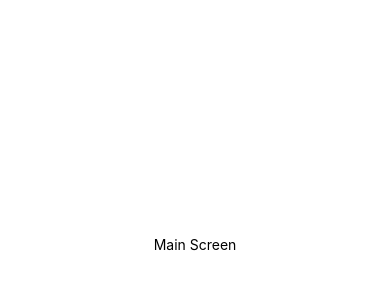
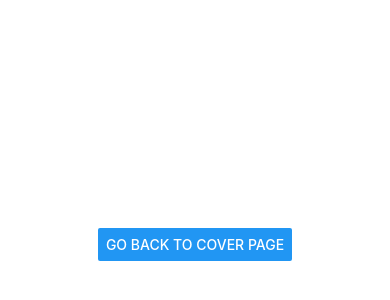
Before and after one commit to jingjing529/CS125-Zotfit, a React Native app in the folder Zotfit/: screen /Main in a window 390 px wide. Shown: the part 178-478 px from the top of the page. Built offline with nearby package versions, Linux system fonts and the light colour scheme.

Commit message:
Able to switch between main page and cover page

```diff
--- a/Zotfit/MainScreen.js
+++ b/Zotfit/MainScreen.js
@@ -1,13 +1,15 @@
 // MainScreen.js
 
 import React from 'react';
-import { View, Text, StyleSheet } from 'react-native';
+import { View, Button, StyleSheet } from 'react-native';
 
-export default function MainScreen() {
+export default function MainScreen({ navigation }) {
   return (
     <View style={styles.container}>
-      <Text>Main Screen</Text>
-      {/* Add your main screen content here */}
+        <Button
+            title="Go Back to Cover Page"
+            onPress={() => navigation.navigate('Home')} // Navigate to the Home (cover page)
+        />
     </View>
   );
 }
```
